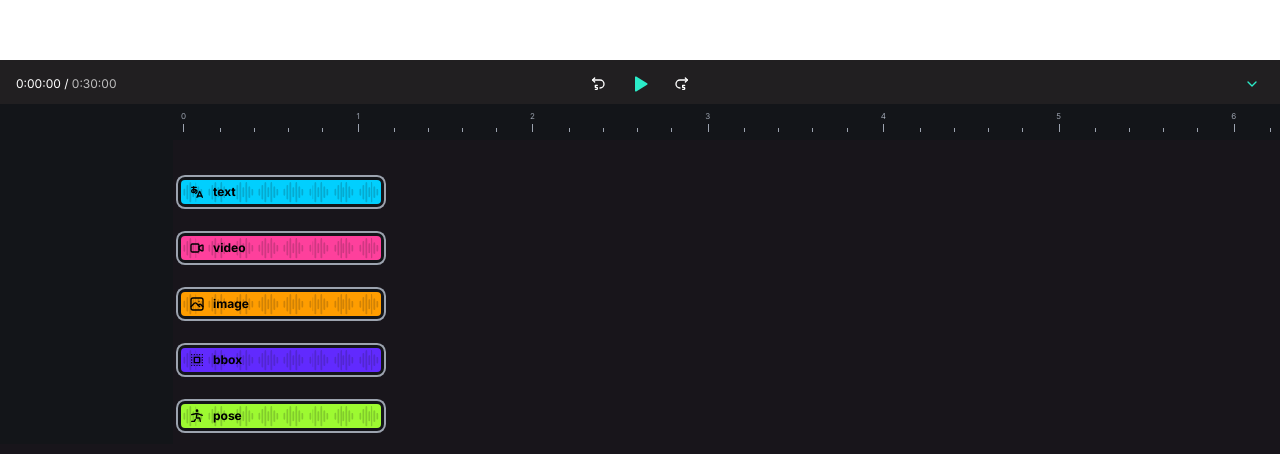
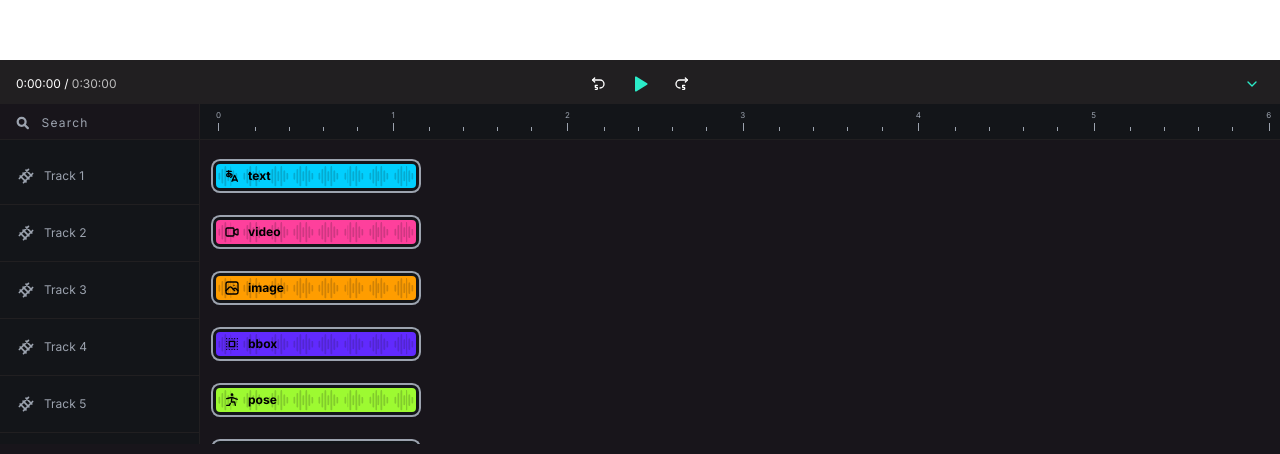
Before and after one commit to ziqinyeow/juxt, a Next.js app: page / in a window 1280 px wide. Shown: the part 346-800 px from the top of the page. Built offline with nearby package versions, Linux system fonts and the light colour scheme.

Commit message:
Added Tracks Left Panel

```diff
--- a/components/Panel/element.tsx
+++ b/components/Panel/element.tsx
@@ -55,17 +55,12 @@ export const Element = ({
       //   dragBoxElement.style.left = `${left}px`;
     };
 
-    // const onDragEndBox = (event: DragEvent) => {
     const onDragEndBox = (event: MouseEvent) => {
-      //   document.removeEventListener("drag", onDragBox);
       document.removeEventListener("mousemove", onDragBox);
     };
 
-    // const onDragStartBox = (event: DragEvent) => {
     const onDragStartBox = (event: MouseEvent) => {
       xCord = event.clientX;
-      //   document.addEventListener("drag", onDragBox);
-      //   document.addEventListener("dragend", onDragEndBox);
       document.addEventListener("mousemove", onDragBox);
       document.addEventListener("mouseup", onDragEndBox);
     };
@@ -133,21 +128,18 @@ export const Element = ({
       document.addEventListener("mouseup", onMouseUpLeftResize);
     };
 
-    // dragBoxElement.addEventListener("dragstart", onDragStartBox); // move box
-    dragBoxElement.addEventListener("mousedown", onDragStartBox); // move box
+    parentBoxElement.addEventListener("mousedown", onDragStartBox); // move box
     resizerRight.addEventListener("mousedown", onMouseDownRightResize); // resize from right
     resizerLeft.addEventListener("mousedown", onMouseDownLeftResize); // resize from left
 
     return () => {
-      //   dragBoxElement.removeEventListener("dragstart", onDragStartBox);
-      dragBoxElement.removeEventListener("mousedown", onDragStartBox);
+      parentBoxElement.removeEventListener("mousedown", onDragStartBox);
       resizerRight.removeEventListener("mousedown", onMouseDownRightResize);
       resizerLeft.removeEventListener("mousedown", onMouseDownLeftResize);
     };
   }, [element.type]);
 
   return (
-    <div className="relative h-6 my-8" {...props}>
     <div ref={parentBox} className="relative w-[200px] h-full">
       <Handler className="-left-2" ref={resizeableLeftHandler} />
       <Handler className="-right-2" ref={resizeableRightHandler} />
@@ -166,6 +158,5 @@ export const Element = ({
         <div className="z-20 select-none line-clamp-1">{element.type}</div>
       </div>
     </div>
-    </div>
   );
 };
--- a/components/Panel/index.tsx
+++ b/components/Panel/index.tsx
@@ -8,6 +8,8 @@ import {
   IconPlayerPlayFilled,
   IconRewindBackward5,
   IconRewindForward5,
+  IconSearch,
+  IconTrack,
 } from "@tabler/icons-react";
 import { ButtonProps, DivProps } from "@/lib/types/html";
 import clsx from "clsx";
@@ -122,10 +124,33 @@ const Panel = () => {
       {!hidePanel && (
         <>
           <div className="h-[calc(100%_-_50px)] relative min-h-[300px] overflow-y-auto panel_scrollbar max-h-[350px] flex">
-            <div className="w-[200px] bg-primary-500"></div>
-            <div className="grid grid-rows-[36px_auto] w-full overflow-x-auto panel_scrollbar">
+            <div className="min-w-[200px] bg-primary-500 grid grid-rows-[36px_auto]">
+              <div className="sticky top-0 z-50 flex items-end gap-3 px-4 pb-2 border-b border-r bg-primary-600 border-primary-400 h-9">
+                <IconSearch className="w-4 h-4 stroke-[4px] text-primary-200 " />
+                <input
+                  className="w-full tracking-widest bg-primary-600 focus:outline-none"
+                  type="text"
+                  placeholder="Search"
+                />
+              </div>
+              <div className="pt-2 border-r border-primary-400">
+                {tracks?.map((track, i) => (
+                  <div
+                    className="relative px-2 py-4 border-b border-primary-400"
+                    key={i}
+                  >
+                    <div className="flex items-center h-6 gap-2 px-2 text-primary-200">
+                      <IconTrack className="w-5 h-5" />
+                      <div>Track {i + 1}</div>
+                    </div>
+                  </div>
+                ))}
+              </div>
+            </div>
+            <div className="grid relative grid-rows-[36px_auto] w-full overflow-x-auto panel_scrollbar">
+              {/* tick */}
               <div
-                className="sticky top-0 z-50 flex items-end px-2 pb-2 select-none h-9 bg-primary-500"
+                className="sticky top-0 z-50 flex items-end px-4 pb-2 border-b select-none border-primary-400 h-9 bg-primary-500"
                 style={{ gap: `${(120 + panelScale * 10) / panelScale}px` }}
               >
                 {Array((maxTime / 1000 + 5) * panelScale)
@@ -153,9 +178,13 @@ const Panel = () => {
                     </div>
                   ))}
               </div>
-              <div className="p-2">
+              <div className="px-4 pt-2">
                 {tracks?.map((track, i) => (
-                  <Element key={i} element={track} />
+                  <div className="relative py-4" key={i}>
+                    <div className="h-6">
+                      <Element element={track} />
+                    </div>
+                  </div>
                 ))}
               </div>
             </div>
```
Lines whose indentation alone changed are shown as unchanged.
